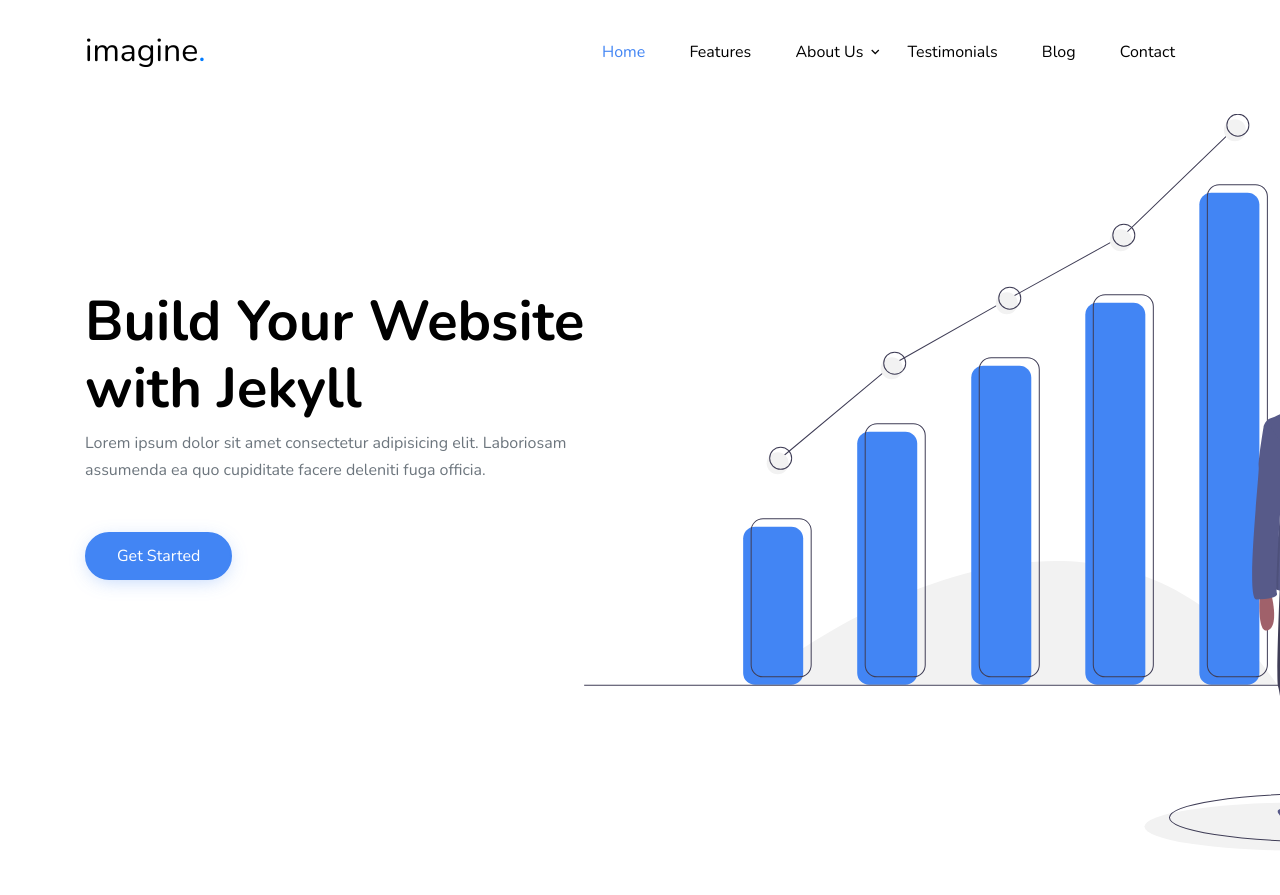
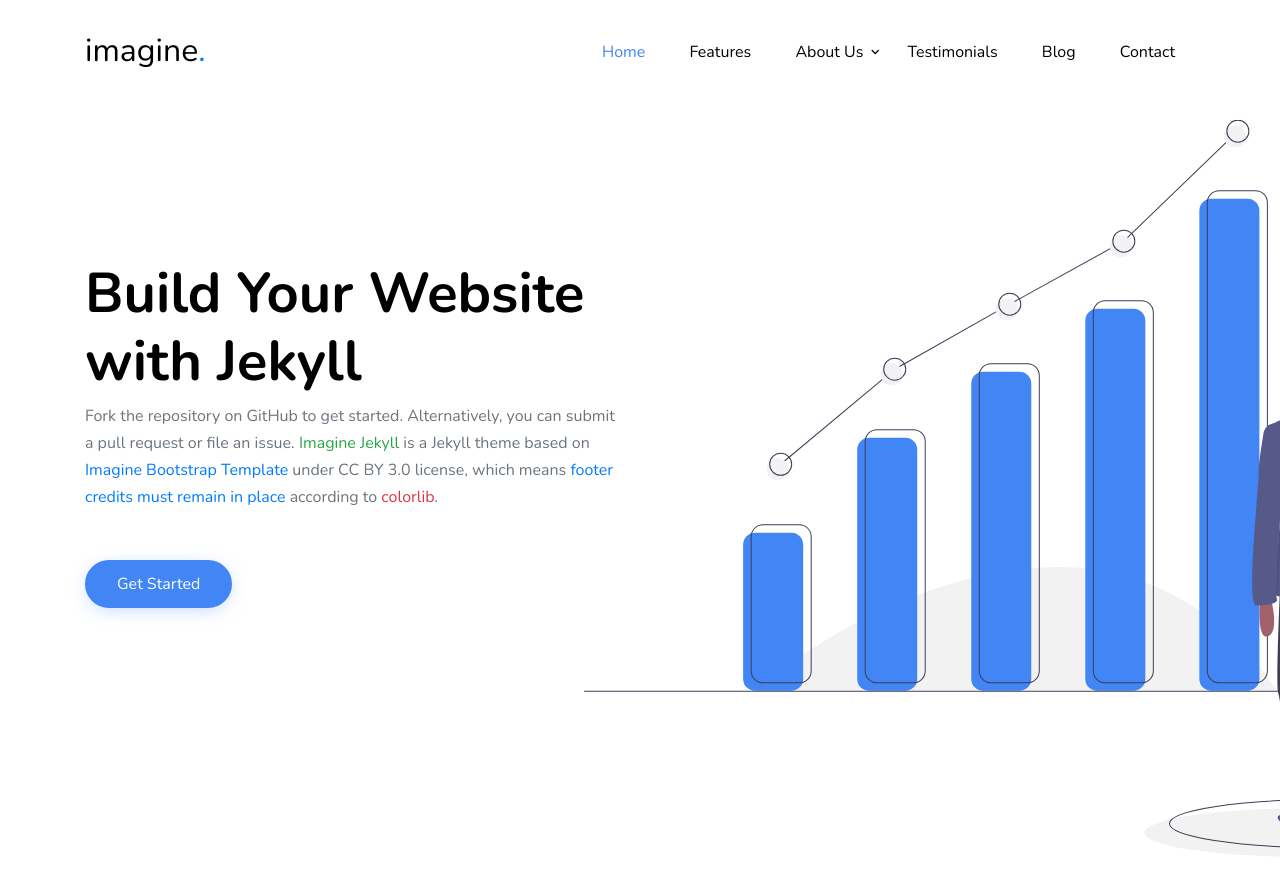
Before and after one commit to icheft/imagine-jekyll-theme, a Jekyll site: the page built from index.html, in a window 1280 px wide and 900 px high. Shown: the top 895 px of the window. Built offline with Jekyll 4.4.1, drawn with Linux system fonts in a browser that asks for light colours; some web fonts are replaced.

Commit message:
update starter

```diff
--- a/_includes/starter.html
+++ b/_includes/starter.html
@@ -9,9 +9,12 @@
           <div class="row mb-4" data-aos="fade-up" data-aos-delay="200">
             <div class="col-lg-6 mr-auto">
               <h1>Build Your Website with Jekyll</h1>
-              <p class="mb-5">Lorem ipsum dolor sit amet consectetur adipisicing elit. Laboriosam assumenda ea quo cupiditate facere deleniti fuga officia.</p>
+              <p class="mb-5">Fork the repository on GitHub to get started. Alternatively, you can submit a pull request or file an issue.
+                <a href="https://github.com/icheft/imagine-jekyll"><span class="text-success">Imagine Jekyll</span></a> is a Jekyll theme based on <a href="https://colorlib.com/wp/template/imagine/">Imagine Bootstrap Template</a> under CC BY 3.0 license,
+                which means <a href="https://colorlib.com/wp/licence/">footer credits must remain in place</a> according to <span class="text-danger">colorlib</span>.
+              </p>
               <div>
-                <a href="#" class="btn btn-primary mr-2 mb-2">Get Started</a>
+                <a href="https://github.com/icheft/imagine-jekyll" target="_blank" class="btn btn-primary mr-2 mb-2">Get Started</a>
               </div>
             </div>
 
```
